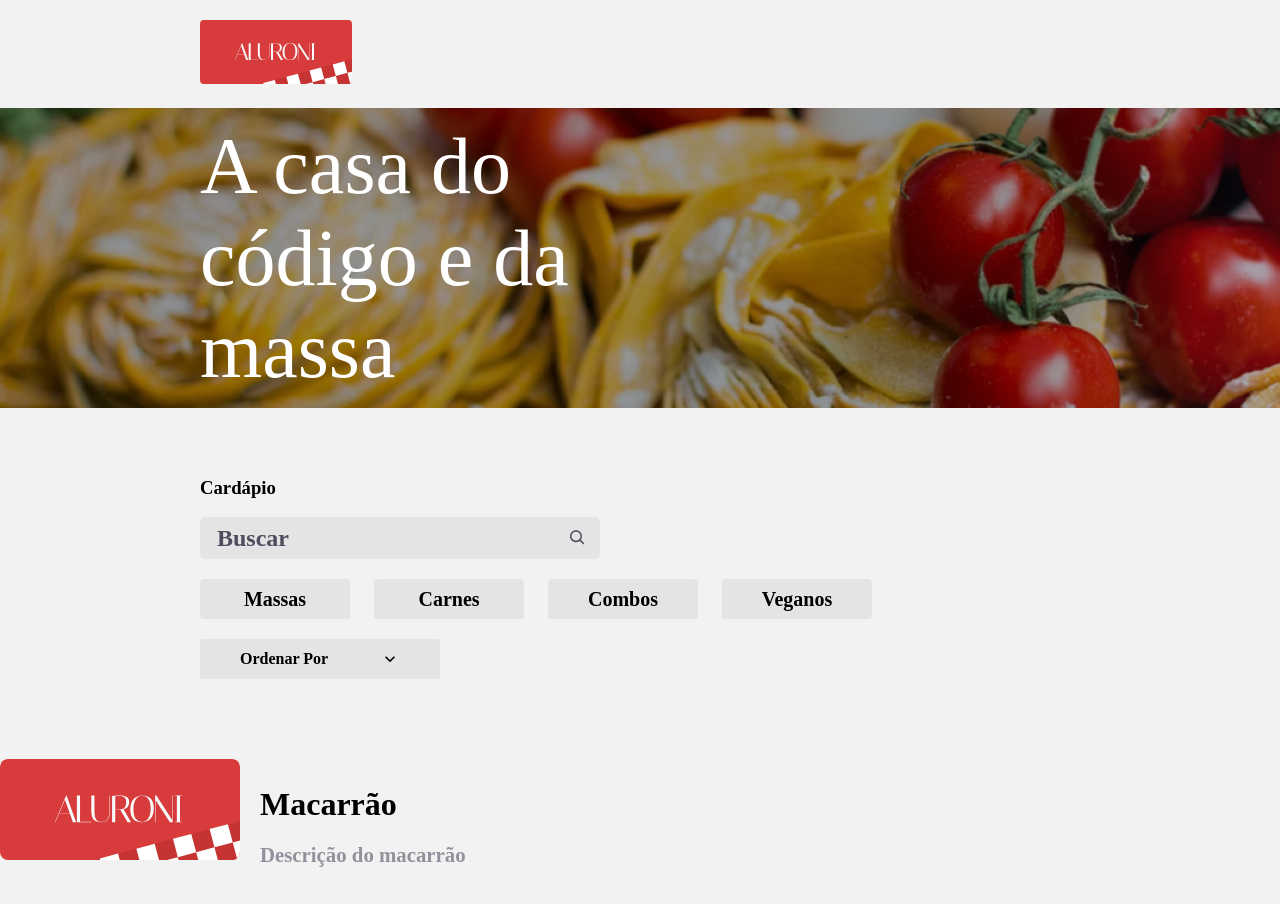
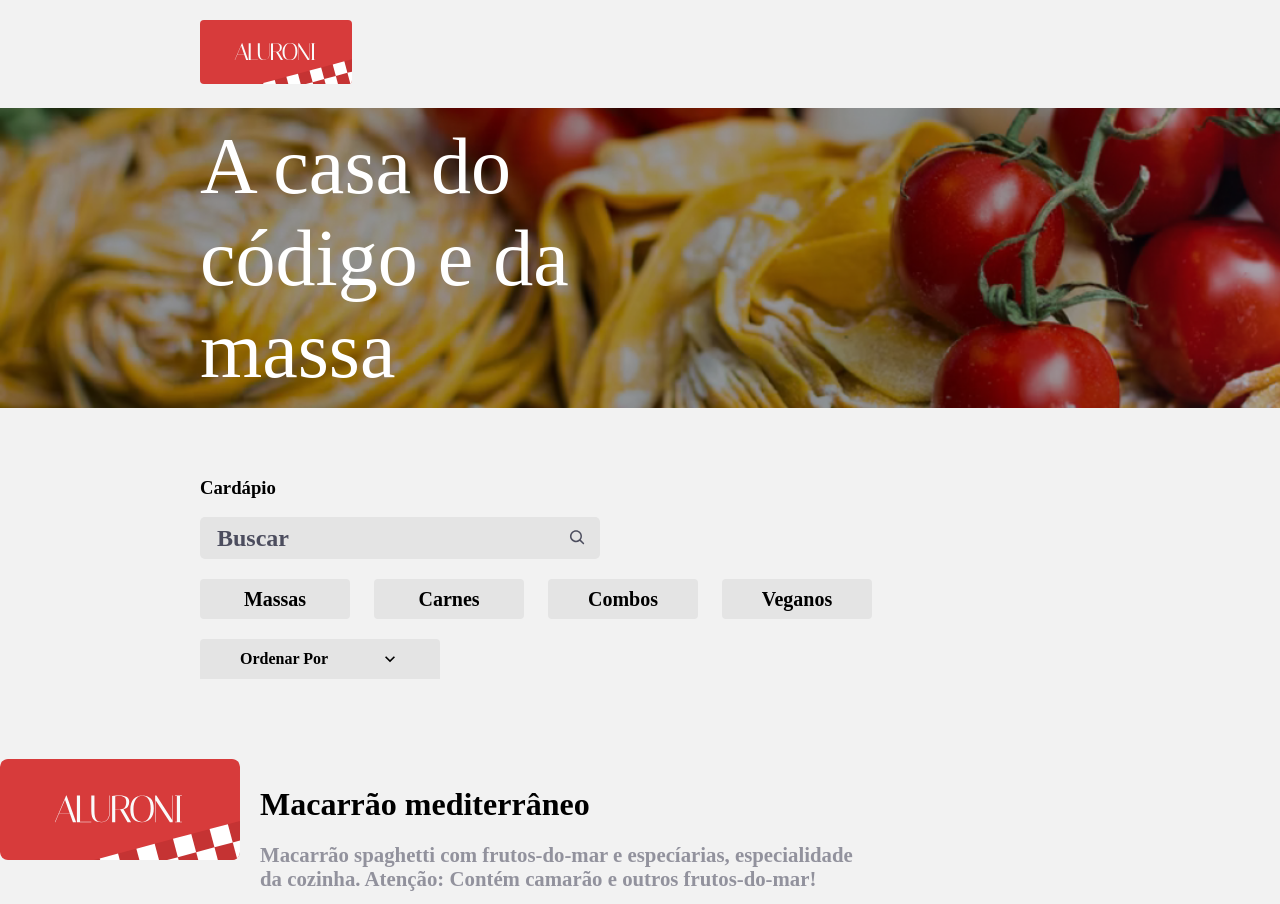
Before and after one commit to lucasdebeterco/aluroni, a React (Vite) app: page / in a window 1280 px wide. Shown: the top 904 px of the page. Built offline with nearby package versions, Linux system fonts and the light colour scheme; a web font is replaced by a local one.

Commit message:
getting data from json

```diff
--- a/src/pages/Cardapio/Itens/Item/Item.tsx
+++ b/src/pages/Cardapio/Itens/Item/Item.tsx
@@ -1,22 +1,26 @@
 import logo from '../../../../assets/logo.svg';
 import styles from './Item.module.scss';
+import cardapio from '../itens.json';
 
-export default function Item() {
+type Props = typeof cardapio[0];
+
+export default function Item(props: Props) {
+    const { title, description, category, size, serving, price } = props;
     return (
         <div className={styles.item}>
             <div className={styles.item__imagem}>
-                <img src={logo} alt="imagem" />
+                <img src={logo} alt={title} />
             </div>
             <div className={styles.item__descricao}>
                 <div className={styles.item__titulo}>
-                    <h2> Macarrão </h2>
-                    <p> Descrição do macarrão </p>
+                    <h2> {title} </h2>
+                    <p> {description} </p>
                 </div>
                 <div className={styles.item__tags}>
-                    <div className={styles.item__tipo}>Massa</div>
-                    <div className={styles.item__porcao}>400g</div>
-                    <div className={styles.item__qtdpessoas}>Serve 2 pessoas</div>
-                    <div className={styles.item__valor}>R$ 50</div>
+                    <div className={styles.item__tipo}>{category.label}</div>
+                    <div className={styles.item__porcao}>{size}g</div>
+                    <div className={styles.item__qtdpessoas}>{serving} pessoa{serving === 1 ? "" : "s"}</div>
+                    <div className={styles.item__valor}>R$ {price.toFixed(2)}</div>
                 </div>
             </div>
         </div>
--- a/src/pages/Cardapio/Itens/Itens.tsx
+++ b/src/pages/Cardapio/Itens/Itens.tsx
@@ -6,7 +6,7 @@
     return (
         <div className={styles.itens}>
             {cardapio.map(item => (
-                <Item key={item.id} />
+                <Item key={item.id} {...item} />
             ))}
         </div>
     )
```
